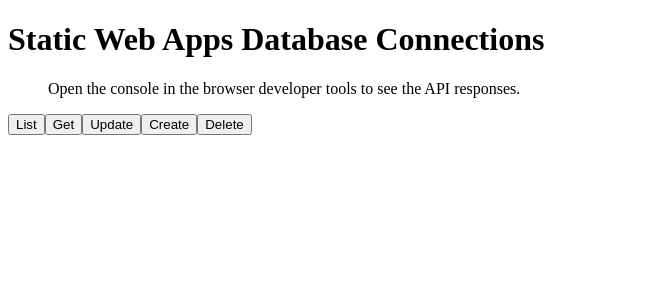
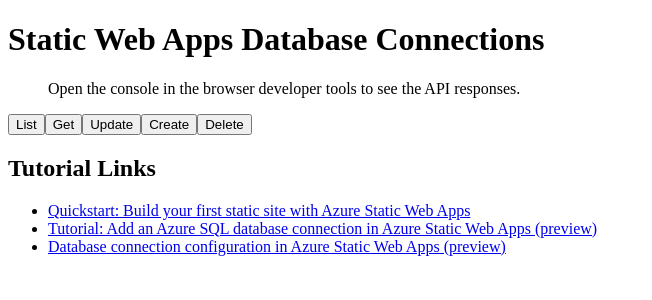
Before and after one commit to appop10/my-first-static-azure-web-app, a React (Create React App) app: page / in a window 1280 px wide. Shown: the top 300 px of the page, without its empty margins (0-652 px from the left). Built offline with nearby package versions, Linux system fonts and the light colour scheme; the HTML template or start-up script is replaced by a standard one.

Commit message:
add tutorial links to bottom of page

```diff
--- a/src/App.js
+++ b/src/App.js
@@ -82,6 +82,21 @@
           <button id="create" onClick={() => {create();}}>Create</button>
           <button id="delete" onClick={() => {del();}}>Delete</button>
         </div>
+
+        <div>
+          <h2>Tutorial Links</h2>
+          <ul>
+            <li>
+              <a href="https://learn.microsoft.com/en-us/azure/static-web-apps/getting-started?tabs=react#next-steps" target="_blank">Quickstart: Build your first static site with Azure Static Web Apps</a>
+            </li>
+            <li>
+              <a href="https://learn.microsoft.com/en-us/azure/static-web-apps/database-azure-sql?tabs=bash&pivots=static-web-apps-rest" target="_blank">Tutorial: Add an Azure SQL database connection in Azure Static Web Apps (preview)</a>
+            </li>
+            <li>
+              <a href="https://learn.microsoft.com/en-us/azure/static-web-apps/database-configuration?source=recommendations" target="_blank">Database connection configuration in Azure Static Web Apps (preview)</a>
+            </li>
+          </ul>
+        </div>
       </div>
     </>
   );
```
